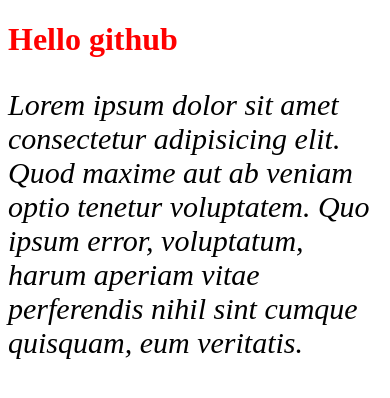
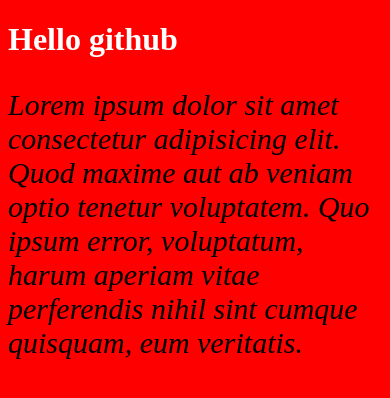
Before and after one commit to BaltasisKivis/test-git, a plain HTML site: page index.html in a window 390 px wide. Drawn offline with Linux system fonts and the light colour scheme.

Commit message:
Added media query for mobile

```diff
--- a/style.css
+++ b/style.css
@@ -6,3 +6,12 @@
     font-size: 30px;
     font-style: italic;
 }
+
+@media (max-width: 800px) {
+    body {
+        background: red;
+    }
+    h1 {
+        color: #fff;
+    }
+}
```
